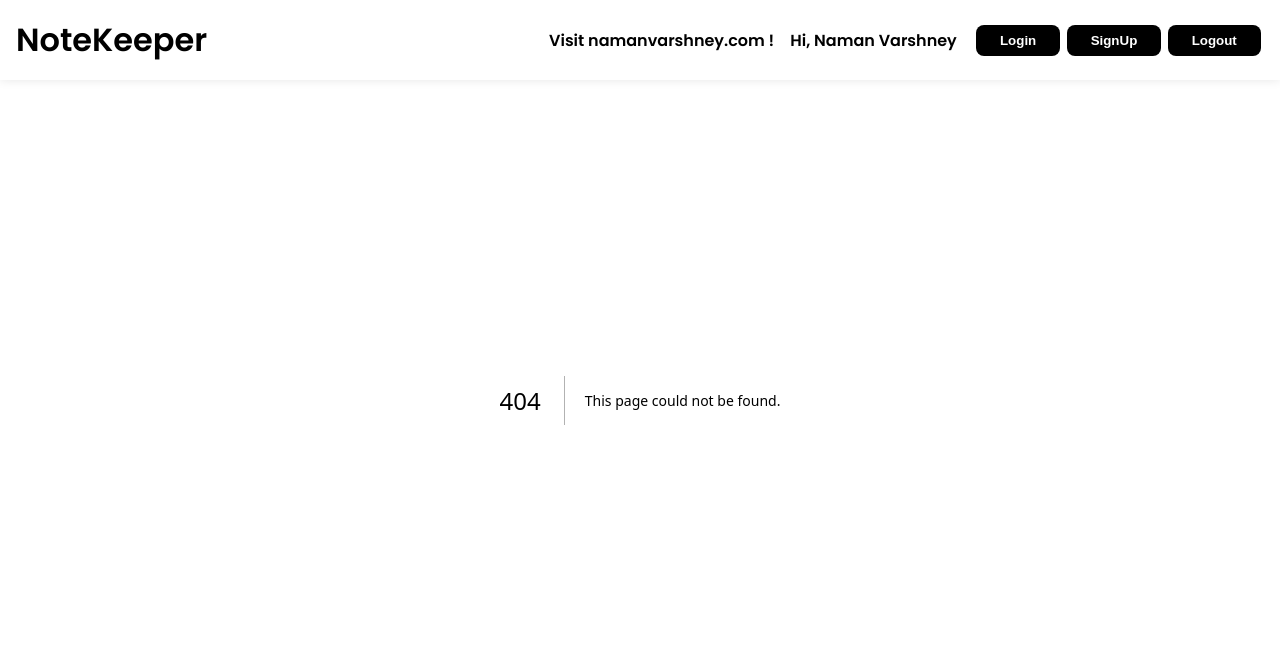
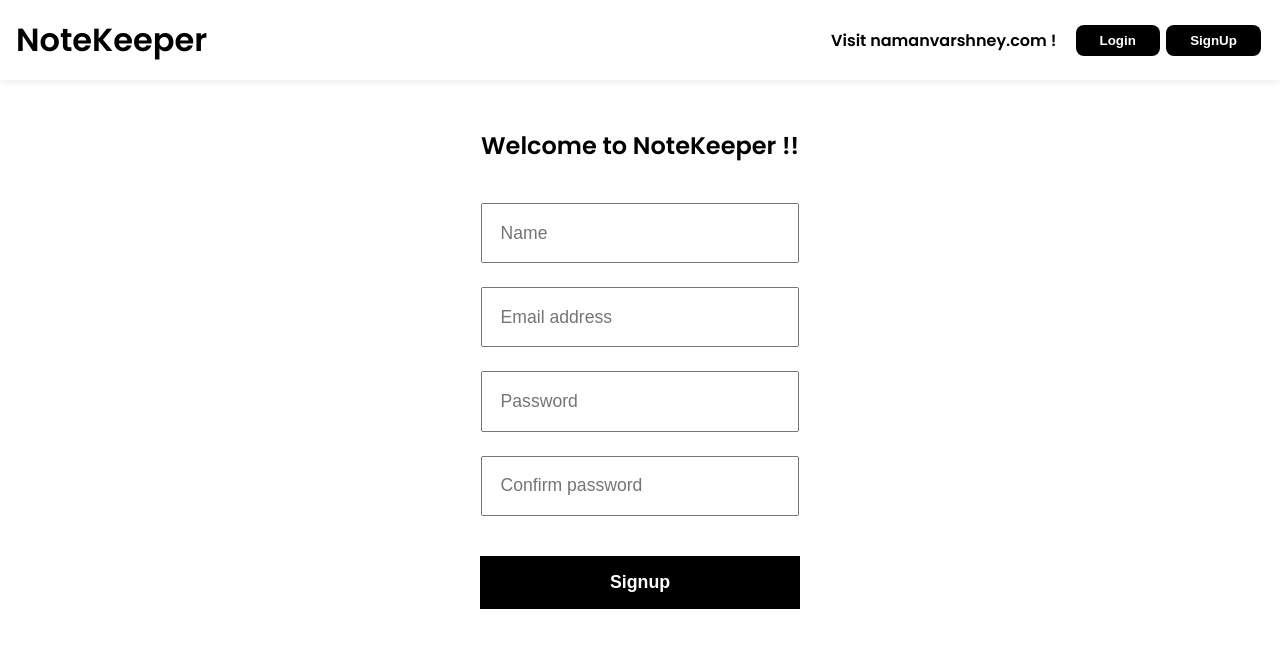
Before and after one commit to NamanVarshney09/notekeeper, a Next.js app: page /signup in a window 1280 px wide. Before the commit this address had no page. Shown: the top 648 px of the page. Built offline with nearby package versions, Linux system fonts and the light colour scheme.

Commit message:
Added authentication services

```diff
--- a/components/Navbar.js
+++ b/components/Navbar.js
@@ -1,9 +1,19 @@
-import React from 'react'
+import React, { useEffect, useState } from 'react'
 import Link from 'next/link'
 import styles from '../styles/Navbar.module.css'
+import { useRouter } from 'next/router'
 
-const Navbar = (props) => {
-  const { username, onLogout, onModeToggle } = props;
+const Navbar = () => {
+  const router = useRouter();
+  const handleLogout = () =>{
+    localStorage.removeItem("auth-token");
+    router.push("/login");
+    router.reload();
+  }
+  const [authToken, setAuthToken] = useState()
+  useEffect(() => {
+    setAuthToken(localStorage.getItem("auth-token"));
+  }, [router.query])
   return (
     <header className={styles.header}>
       <div className={styles.logo}>
@@ -16,10 +26,10 @@ const Navbar = (props) => {
             Visit{" "}namanvarshney.com !
           </Link>
         </span>
-        <span className={styles.username}>Hi, Naman Varshney</span>
-        <button className={styles.button}>Login</button>
-        <button className={styles.button}>SignUp</button>
-        <button className={styles.button}>Logout</button>
+        { authToken ? <><span className={styles.username}>Hi, Naman Varshney</span>
+        <button className={styles.button} onClick={handleLogout}>Logout</button></>:<>
+        <Link href="/login"><button className={styles.button}>Login</button></Link>
+        <Link href="/signup"><button className={styles.button}>SignUp</button></Link></>}
       </div>
     </header>
   )
--- /dev/null
+++ b/pages/signup.js
@@ -0,0 +1,77 @@
+import { useRef, useState } from "react";
+import styles from '../styles/Auth.module.css'
+import { useRouter } from "next/router";
+
+const Signup = () => {
+  const host = "http://localhost:5000";
+  const name = useRef();
+  const email = useRef();
+  const password = useRef();
+  const confirmPassword = useRef();
+  const [isVisible, setIsVisible] = useState({name:false, email:false, password:false, confirmPassword:false});
+
+  const router = useRouter();
+
+  const handleSubmit = async (e) => {
+    e.preventDefault();
+    if (password.current.value !== confirmPassword.current.value)
+      return;
+
+    const response = await fetch(`${host}/api/auth/createuser`, {
+      method: "POST",
+      headers: {
+        "Content-Type": "application/json"
+      },
+      body: JSON.stringify({ name: name.current.value, email: email.current.value, password: password.current.value }),
+    });
+    const user = await response.json();
+    localStorage.setItem("auth-token",user.authToken);
+    if (user.isValid){
+        router.push('/');
+    }
+    else{
+      console.log(response.errors);
+      /*
+      TODO
+       */
+    }
+  };
+
+  const handleFocus = (event) => {
+    setIsVisible({...isVisible, [event.target.name] : true})
+  }
+  const handleBlur = (event) => {
+    if (!event.target.value)
+      setIsVisible({...isVisible, [event.target.name] : false})
+  }
+  return (
+    <div className='section container'>
+      <div className={styles.login}>
+        <h2>Welcome to NoteKeeper !!</h2>
+        <form onSubmit={handleSubmit} className={styles.signup_form}>
+          <div className={styles.signup_form_div}>
+            {isVisible.name && <label htmlFor="name" className={`${styles.signup_form_tag}`}>Name</label>}
+            <input ref={name} className={styles.form_input} type="name" name="name" required placeholder={isVisible.name ? "":"Name"} onFocus={handleFocus} onBlur={handleBlur} />
+          </div>
+          <div className={styles.signup_form_div}>
+            {isVisible.email && <label htmlFor="email" className={`${styles.signup_form_tag}`}>Email</label>}
+            <input ref={email} className={styles.form_input} type="email" name="email" required placeholder={isVisible.email ? "":"Email address"} onFocus={handleFocus} onBlur={handleBlur} />
+          </div>
+          <div className={styles.signup_form_div}>
+            {isVisible.password && <label htmlFor="password" className={`${styles.signup_form_tag}`}>Password</label>}
+            <input ref={password} className={styles.form_input} type="password" name="password" placeholder={isVisible.password ? "":"Password"} required onFocus={handleFocus} onBlur={handleBlur} minLength={8}/>
+          </div>
+          <div className={styles.signup_form_div}>
+            {isVisible.confirmPassword   && <label htmlFor="confirmPassword" className={`${styles.signup_form_tag}`}>Confirm password</label>}
+            <input ref={confirmPassword} className={styles.form_input} type="password" name="confirmPassword" placeholder={isVisible.confirmPassword ? "":"Confirm password"} required onFocus={handleFocus} onBlur={handleBlur} minLength={8}/>
+          </div>
+          <div className="button_wrapper">
+            <button type="submit" className={styles.button}>Signup</button>
+          </div>
+        </form>
+      </div>
+    </div>
+  )
+}
+
+export default Signup
--- /dev/null
+++ b/styles/Auth.module.css
@@ -0,0 +1,86 @@
+.login{
+    display: flex;
+    flex-direction: column;
+    justify-content: center;
+    align-items: center;
+}
+
+.form{
+    margin: 3rem 0 1rem;
+    width: 350px;
+}
+
+.signup_form{
+    margin: 1rem 0;
+    width: 350px;
+}
+
+.login_form_div{
+    margin: 1rem;
+    position: relative;
+}
+
+.login_form_tag{
+    position: absolute;
+    top: -1rem;
+    left: 1.25rem;
+    padding: 0.25rem;
+    background-color: white;
+    z-index: 10;
+    font-family: 'Poppins', sans-serif;
+    font-weight: 500;
+}
+
+.signup_form_div{
+    margin: 1.5rem 1rem;
+    position: relative;
+}
+
+.signup_form_tag{
+    position: absolute;
+    top: -1rem;
+    left: 1.25rem;
+    padding: 0.25rem;
+    background-color: white;
+    z-index: 10;
+    font-family: 'Poppins', sans-serif;
+    font-weight: 500;
+}
+
+.email, .password{
+    display: block;
+    width: 100%;
+    padding: 1rem;
+    font-size: 1.2rem;
+}
+
+.form_input{
+    display: block;
+    width: 100%;
+    padding: 1.1rem;
+    font-size: 1.1rem;
+}
+
+
+.button{
+    display: inline-block;
+    background-color: black;
+    color: white;
+    padding: 1rem;
+    font-weight: 550;
+    font-size: 1.11rem;
+    cursor: pointer;
+    width: 100%;
+    max-width: 20rem;
+    text-align: center;
+    margin-top: 1rem;
+}
+
+.signup{
+    margin-top: 2rem;
+}
+
+.signupword{
+    font-weight: 500;
+    text-decoration: underline;
+}
--- a/styles/globals.css
+++ b/styles/globals.css
@@ -29,7 +29,7 @@ button {
 }
 
 .section {
-  padding: 6rem 0 2rem;
+  padding: 8rem 0 2rem;
 }
 
 .container {
```
Also changed, not shown: pages/login.js (added, +87 -0 lines).
